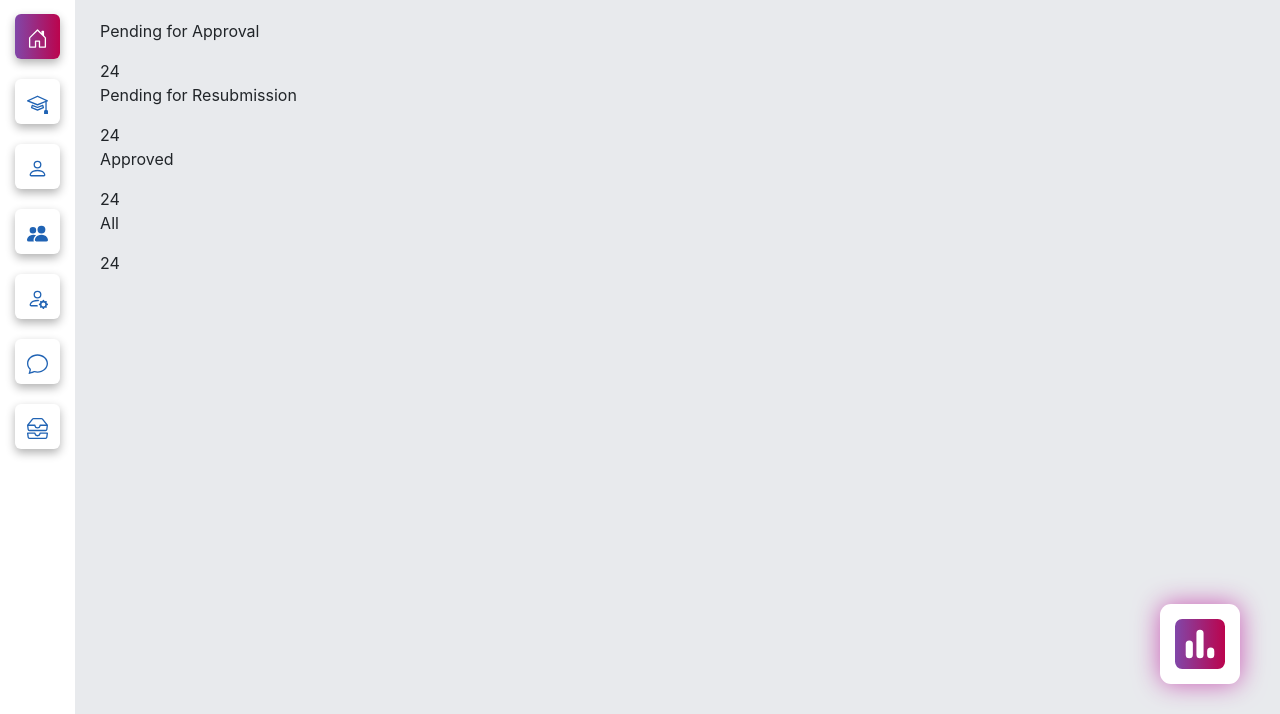
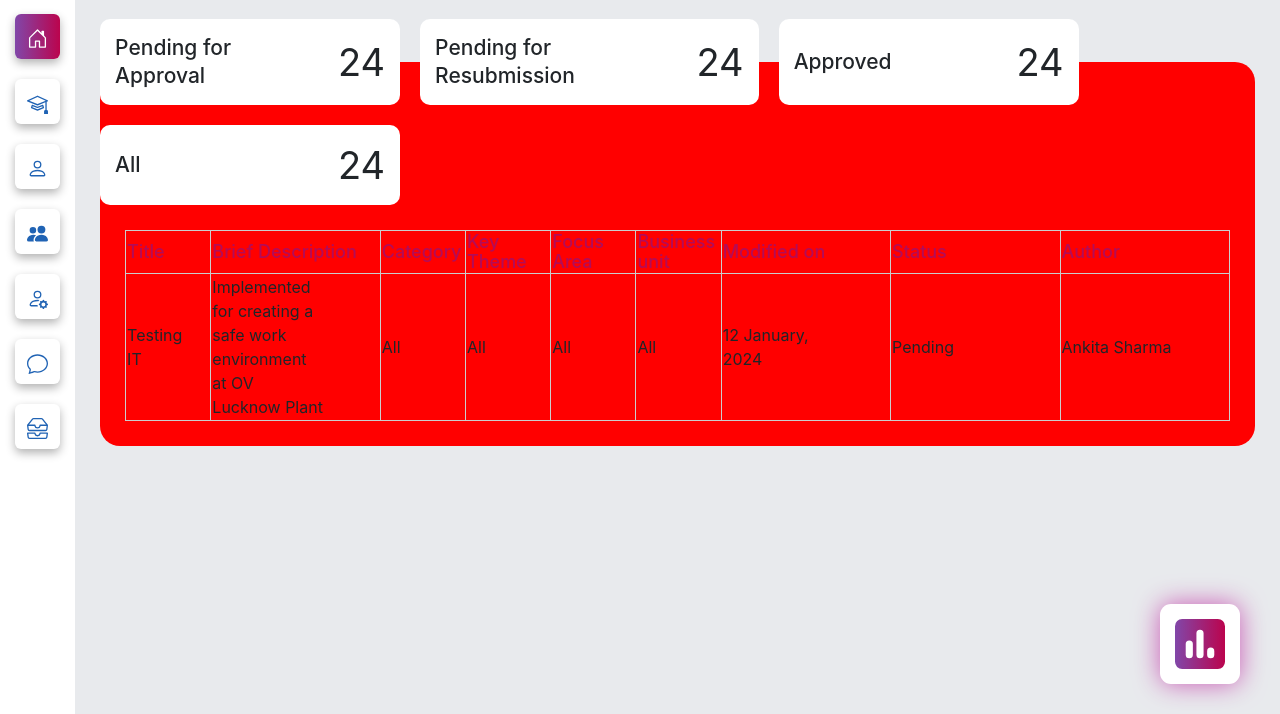
Before and after one commit to Pri1esh/TATA-Motors, a website: page pages/my-contribution/my-contribution.html in a window 1280 px wide. Shown: the part 86-800 px from the top of the page. Drawn offline with nearby package versions, Linux system fonts and the light colour scheme.

Commit message:
developing contribution sunday

```diff
--- a/pages/my-contribution/my-contribution.html
+++ b/pages/my-contribution/my-contribution.html
@@ -9,7 +9,7 @@
 
     <link href="../../Styles/style.css" rel="stylesheet" />
     <link href="../../Styles/header.css" rel="stylesheet" />
-    <link href="../../dist/home.css" rel="stylesheet" />
+    <link href="../../dist/my-contribution.css" rel="stylesheet" />
   </head>
   <body>
     <header>
@@ -177,29 +177,58 @@
 
       <section class="home-section">
         <div class="my-contri-card">
+            <div class="my-contri-header">
                 <div class="my-contri-head">
                     <div class="my-contri-tab tab-1">
                         <p class="tab-data">Pending for Approval</p>
                         <div class="tab-no">24</div>
                     </div>
-                <div class="my-contri-tab tab-1">
+                    <div class="my-contri-tab tab-2">
                         <p class="tab-data">Pending for Resubmission</p>
                         <div class="tab-no">24</div>
                     </div>
-                <div class="my-contri-tab tab-1">
+                    <div class="my-contri-tab tab-3">
                         <p class="tab-data">Approved</p>
                         <div class="tab-no">24</div>
                     </div>
-                <div class="my-contri-tab tab-1">
+                    <div class="my-contri-tab tab-4">
                         <p class="tab-data">All</p>
                         <div class="tab-no">24</div>
                     </div>
                 </div>
             </div>
 
-        <div class="my-contri-tabel">
+            <div class="my-contri-table">
+                <table>
+                   <tbody>
+                    <tr class="table-head">
+                        <th class="td-sm">Title</th>
+                        <th class="td-md">Brief Description</th>
+                        <th class="td-sm">Category</th>
+                        <th class="td-sm">Key Theme</th>
+                        <th class="td-sm">Focus Area</th>
+                        <th class="td-sm">Business unit</th>
+                        <th class="td-md">Modified on</th>
+                        <th class="td-md">Status</th>
+                        <th class="td-md">Author</th>
+                    </tr>
 
+                    <tr class="table-row">
+                        <td class="td-sm">Testing IT</td>
+                        <td class="td-md">Implemented for creating a safe work environment at OV Lucknow Plant</td>
+                        <td class="td-sm">All</td>
+                        <td class="td-sm">All</td>
+                        <td class="td-sm">All</td>
+                        <td class="td-sm">All</td>
+                        <td class="td-md">12 January, 2024</td>
+                        <td class="td-md">Pending</td>
+                        <td class="td-md">Ankita Sharma</td>
+                    </tr>
+                   </tbody>
+                </table>
             </div>
+        </div>
+
       </section>
 
 
--- a/pages/my-contribution/my-contribution.scss
+++ b/pages/my-contribution/my-contribution.scss
@@ -1,13 +1,27 @@
 :root {
     --spacing: 25px;
+    --tab-height: 86px;
   }
 
 .my-contri-card{
+    background: red 0% 0% no-repeat padding-box;
+    border-radius: 20px;
+    width: 100%;
+    min-height: 300px;
+    margin-top: calc(var(--tab-height) / 2);
+
+    .my-contri-header{
+        width: 100%;
+        display: flex;
+        justify-content: center;
 
         .my-contri-head{
             display: flex;
             flex-wrap: wrap;
             gap: 20px;
+            min-height: var(--tab-height);
+            margin-top: calc(var(--tab-height)/-2);
+
 
             .my-contri-tab{
                 display: flex;
@@ -17,22 +31,83 @@
                 background: #FFFFFF 0% 0% no-repeat padding-box;
                 border-radius: 10px;
                 padding: 15px;
+                min-width: 300px;
 
                 .tab-data{
                     font-size: 21px;
                     line-height: 28px;
                     letter-spacing: 0;
                     text-align: left;
+                    margin-bottom: 0;
+                    white-space: wrap;
+                    font-weight: 500;
+                    width: 50%;
                 }
 
                 .tab-no{
                     font-size: 38px;
                     line-height: 50px;
                     letter-spacing: 0;
+                    margin-bottom: 0;
                 }
                 .tab-1{
 
                 }
             }
         }
+
     }
+
+    .my-contri-table{
+        width: 100%;
+        padding: var(--spacing);
+        overflow-x:scroll ;
+
+        table{
+            width: 100%;
+            tbody{
+                .table-head{
+                    th{
+                        font-size: 18px;
+                        line-height: 20px;
+                        letter-spacing: 0;
+                        font-weight: 500;
+                        color: #B30C58;
+
+                        border: 1px solid #ccc;
+                        &:first-child{
+                            position: sticky;
+                            left: 0;
+                        }
+                    }
+
+                }
+
+                .table-row{
+                    td{
+                        border: 1px solid #ccc;
+                        padding-right: 5%;
+
+
+                        &:first-child{
+                            position: sticky;
+                            left: 0;
+                        }
+
+                    }
+
+                }
+
+                .td-md{
+                    width: 15.3%;
+                }
+                .td-sm{
+                    width: 7.7%;
+                }
+            }
+        }
+
+    }
+
+
+}
```
Also changed, not shown: dist/my-contribution.css. Lines whose indentation alone changed are shown as unchanged.
